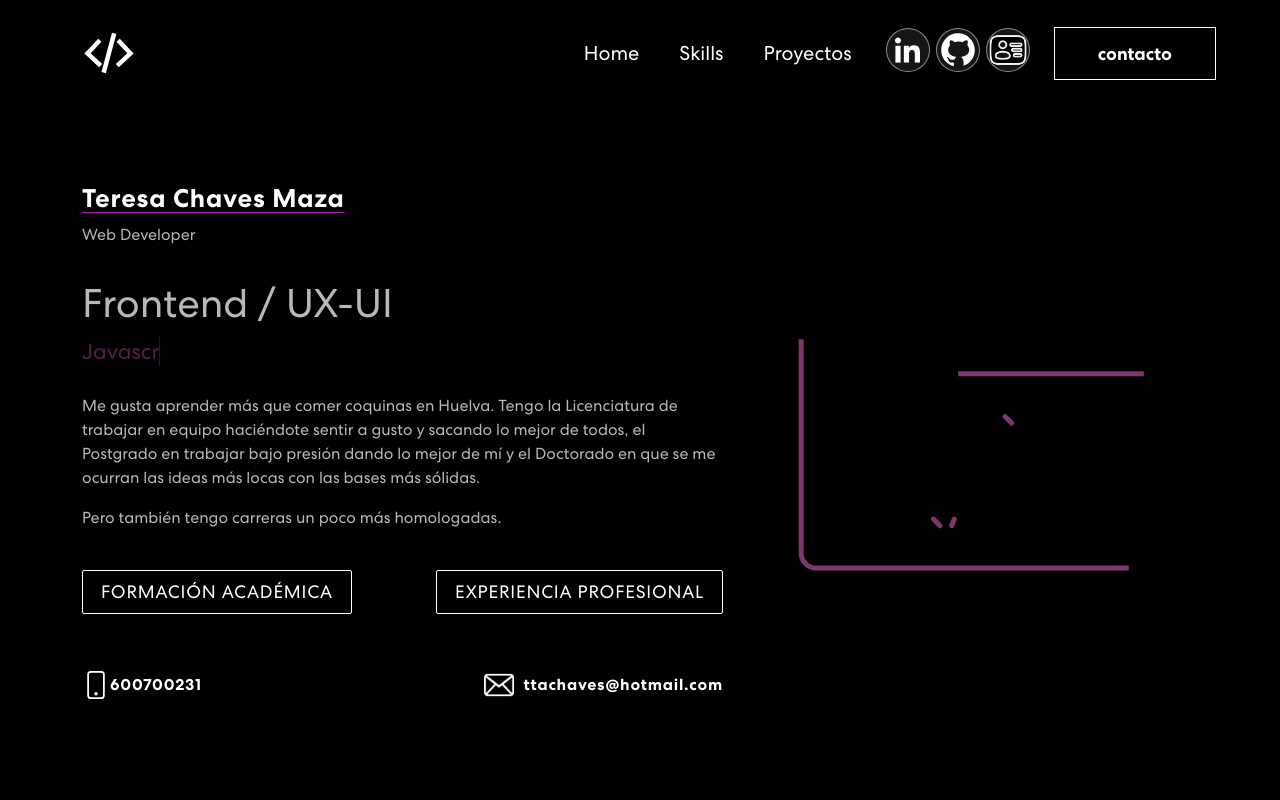
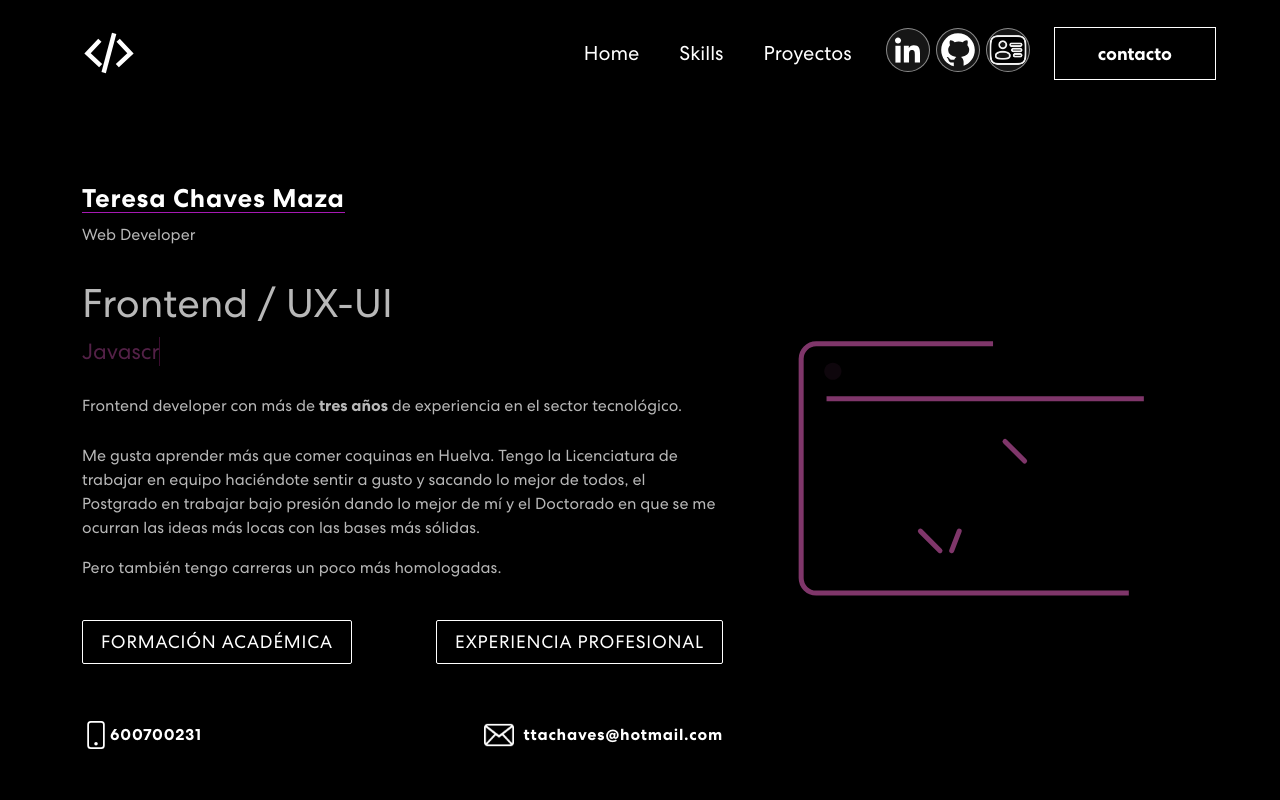
Before and after one commit to TeresaChaves/PORTFOLIO, a React (Create React App) app: page /banner in a window 1280 px wide. Shown: the top 800 px of the page. Built offline with nearby package versions, Linux system fonts and the light colour scheme.

Commit message:
feat: index y web de pablo

```diff
--- a/public/index.html
+++ b/public/index.html
@@ -15,10 +15,10 @@
   <meta property="og:image" content="www.teresachaves.com" />
   <meta property="og:image:width" content="1200" />
   <meta property="og:image:height" content="630" />
-  <link rel="apple-touch-icon" href="%PUBLIC_URL%/logo192.png" />
+  <link rel="apple-touch-icon" href="%PUBLIC_URL%/favicon.ico" />
   <link rel="manifest" href="%PUBLIC_URL%/manifest.json" />
 
-  <title>Teresa Chaves Developer</title>
+  <title>Teresa Chaves Frontend Web Developer</title>
 </head>
 
 <body>
--- a/src/components/Banner/Banner.jsx
+++ b/src/components/Banner/Banner.jsx
@@ -120,12 +120,11 @@ function Banner() {
                     ¿Quieres que la persona más simpática de Madrid trabaje en
                     tu empresa? 💩
                   </p> */}
-                  {/* <p>
+                  <p>
                     {" "}
-                    Después de 17 años de editora de televisión estudié en
-                    Ironhack FullStack Web Developer y me puse a picar código y
-                    no he conseguido parar.
-                  </p> */}
+                    Frontend developer con más de <b>tres años</b> de
+                    experiencia en el sector tecnológico.
+                  </p>
                   <p className="despcription-banner">
                     Me gusta aprender más que comer coquinas en Huelva. Tengo la
                     Licenciatura de trabajar en equipo haciéndote sentir a gusto
--- a/src/components/Projects/Project.jsx
+++ b/src/components/Projects/Project.jsx
@@ -54,9 +54,9 @@ function Projects() {
     {
       title: "Escenógrafo-Arquitectura",
       description:
-        "React || Figma || CSS || Node || Javascript || Sass || HTML",
+        "React || Figma || CSS || Node || Javascript || Sass || HTML ",
       imgUrl: pablo,
-      url: "https://pablochaves.netlify.app",
+      url: "https://www.pablochaves.com/",
       git: "https://github.com/TeresaChaves",
       detail:
         "Desarrolladora Front-end y UX-UI del portfolio del escenógrafo Pablo Chaves, recien nominado a los premios MAX.  He desarrollado la plataforma usando React, así como en la conceptualización y diseño utilizando la plataforma Figma.",
--- a/src/components/Skills/Skills.jsx
+++ b/src/components/Skills/Skills.jsx
@@ -72,7 +72,7 @@ function Skills() {
                 <p className="skill-tec">
                   HTML || CSS || Nodejs || Express || Reactjs || Typescript ||
                   Javascript || MongoDB || Socket.io || SCSS || Bootstrap || Git
-                  || Swagger
+                  || Swagger || Postman ||  Netlify ||  Figma || Django
                 </p>
               </div>
               <Carousel
```
